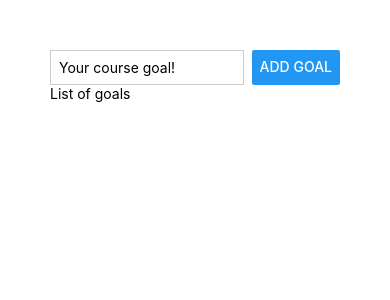
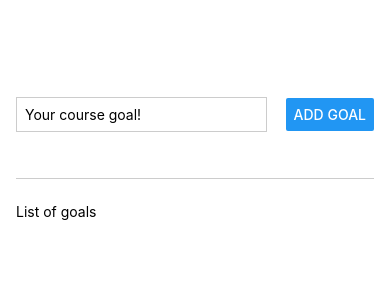
Before and after one commit to ankurhalder/reactnative, a React Native app: screen / in a window 390 px wide. Shown: the top 300 px of the page. Built offline with nearby package versions, Linux system fonts and the light colour scheme.

Commit message:
feat: update App component layout with improved styles for input and goals container

```diff
--- a/App.js
+++ b/App.js
@@ -7,7 +7,7 @@
         <TextInput style={styles.TextInput} placeholder="Your course goal!" />
         <Button title="Add Goal" />
       </View>
-      <View>
+      <View style={styles.goalsContainer}>
         <Text>List of goals</Text>
       </View>
     </View>
@@ -16,18 +16,28 @@
 
 const styles = StyleSheet.create({
   appContainer: {
-    padding: 50,
+    flex: 1,
+    paddingTop: 50,
+    paddingHorizontal: 16,
   },
   imputContainer: {
+    flex: 1,
     flexDirection: "row",
     justifyContent: "space-between",
+    alignItems: "center",
+    marginBottom: 24,
+    borderBottomWidth: 1,
+    borderBottomColor: "#cccccc",
   },
 
   TextInput: {
     borderWidth: 1,
     borderColor: "#cccccc",
-    width: "80%",
+    width: "70%",
     marginRight: 8,
     padding: 8,
   },
+  goalsContainer: {
+    flex: 5,
+  },
 });
```
